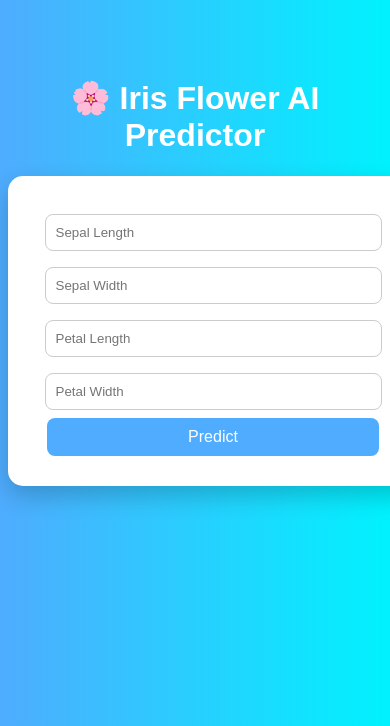
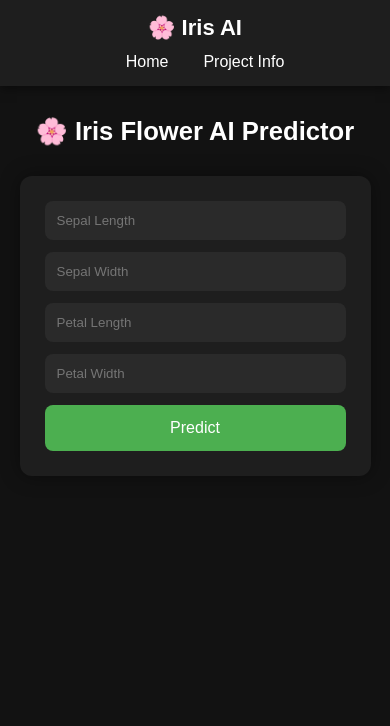
Before and after one commit to Amaan-akhtar-khan/iris-ml-flask-app, a Flask app: page / in a window 390 px wide. Shown: the top 726 px of the page. Run offline with Flask 3, Linux system fonts and the light colour scheme; parts of the project's set-up code (start-up, migrations or seed data) failed here and were passed over.

Commit message:
Made mobile version and about page

```diff
--- a/app.py
+++ b/app.py
@@ -15,6 +15,10 @@ model = joblib.load("iris_model.pkl")
 @app.route("/", methods=["GET"])
 def home():
     return render_template("index.html")
+
+@app.route("/about")
+def about():
+    return render_template("about.html")
 
 
 @app.route("/predict", methods=["POST"])
--- a/static/style.css
+++ b/static/style.css
@@ -1,54 +1,141 @@
-body {
-    font-family: Arial, sans-serif;
-    background: linear-gradient(to right, #4facfe, #00f2fe);
-    text-align: center;
-    padding-top: 50px;
+body{
+    background:#121212;
+    color:white;
+    font-family:Arial, sans-serif;
+    margin:0;
 }
 
-h1 {
-    color: white;
+nav{
+    background:#1e1e1e;
+    padding:15px 30px;
+
+    display:flex;
+    justify-content:space-between;
+    align-items:center;
+
+    box-shadow:0 2px 10px rgba(0,0,0,.5);
 }
 
-.box {
-    background: white;
-    padding: 30px;
-    width: 350px;
-    margin: auto;
-    border-radius: 15px;
-    box-shadow: 0px 10px 25px rgba(0,0,0,0.2);
+.logo{
+    font-size:22px;
+    font-weight:bold;
 }
 
-input {
-    width: 90%;
-    padding: 10px;
-    margin: 8px 0;
-    border: 1px solid #ccc;
-    border-radius: 8px;
+.links a{
+    color:white;
+    text-decoration:none;
+    margin-left:20px;
 }
 
-button {
-    background: #4facfe;
-    color: white;
-    padding: 10px;
-    width: 95%;
-    border: none;
-    border-radius: 8px;
-    cursor: pointer;
-    font-size: 16px;
+.links a:hover{
+    color:#4CAF50;
 }
 
-button:hover {
-    background: #007bff;
+h1{
+    text-align:center;
+    margin-top:30px;
 }
 
-.result {
-    margin-top: 15px;
-    font-size: 18px;
-    font-weight: bold;
-    color: green;
+.box{
+    width:90%;
+    max-width:400px;
+
+    margin:30px auto;
+
+    background:#1e1e1e;
+    padding:25px;
+
+    border-radius:12px;
+    box-shadow:0 0 20px rgba(0,0,0,.4);
+
+    box-sizing:border-box;
 }
 
-.conf {
-    font-size: 14px;
-    color: #333;
+input{
+    width:100%;
+    box-sizing:border-box;
+
+    padding:12px;
+    margin-bottom:12px;
+
+    background:#2a2a2a;
+    color:white;
+
+    border:none;
+    border-radius:8px;
 }
+
+button{
+    width:100%;
+    padding:12px;
+
+    background:#4CAF50;
+    color:white;
+
+    border:none;
+    border-radius:8px;
+
+    cursor:pointer;
+}
+
+button:hover{
+    transform:scale(1.02);
+}
+
+.result{
+    margin-top:20px;
+    font-size:20px;
+    text-align:center;
+}
+
+.conf{
+    margin-top:10px;
+    text-align:center;
+}
+
+.container{
+    max-width:900px;
+    margin:auto;
+    padding:30px;
+}
+
+@media (max-width: 600px){
+
+    nav{
+        flex-direction:column;
+        gap:12px;
+    }
+
+    .links{
+        display:flex;
+        gap:15px;
+    }
+
+    h1{
+        font-size:1.6rem;
+        padding:0 10px;
+    }
+
+    .container{
+        padding:20px;
+    }
+
+}
+.result,
+.conf{
+    word-wrap:break-word;
+}
+
+button{
+    width:100%;
+    padding:14px;
+
+    background:#4CAF50;
+    color:white;
+
+    border:none;
+    border-radius:8px;
+
+    font-size:16px;
+    cursor:pointer;
+}
--- a/templates/index.html
+++ b/templates/index.html
@@ -1,11 +1,20 @@
 <!DOCTYPE html>
 <html>
 <head>
+    <meta name="viewport" content="width=device-width, initial-scale=1.0">
     <title>Iris AI Predictor</title>
     <link rel="stylesheet" href="{{ url_for('static', filename='style.css') }}">
 </head>
 
 <body>
+    <nav>
+        <div class="logo">🌸 Iris AI</div>
+
+        <div class="links">
+            <a href="/">Home</a>
+            <a href="/about">Project Info</a>
+        </div>
+    </nav>
 
     <h1>🌸 Iris Flower AI Predictor</h1>
 
```
Also changed, not shown: templates/about.html (added, +56 -0 lines).
